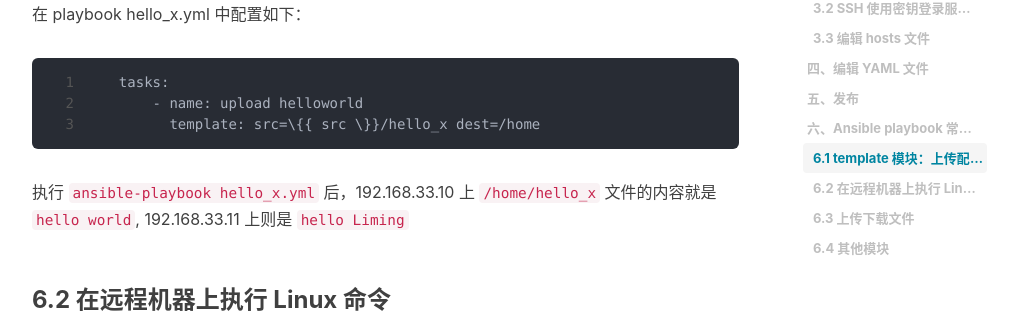
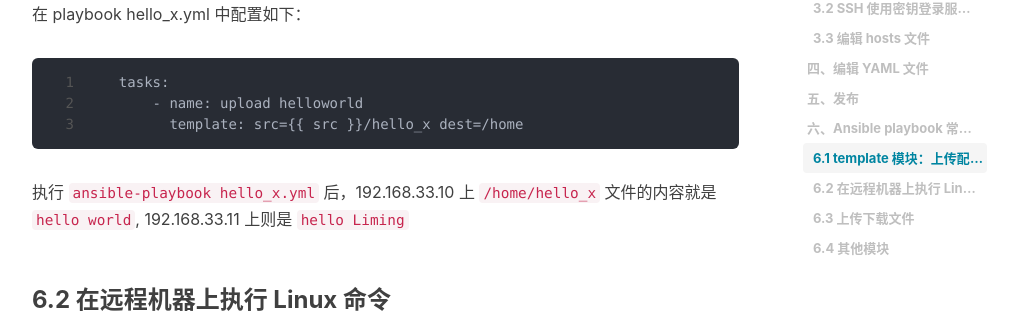
Before and after one commit to kougazhang/oom, a Jekyll site: the page built from _posts/2021-05-28-ansible.md, in a window 1280 px wide and 900 px high, scrolled down 4395 px. Shown: the part 186-499 px from the top of the window, without its empty margins (233-1246 px from the left). Built offline with Jekyll 4.4.1, drawn with Linux system fonts in a browser that asks for light colours; nearby versions of some CDN libraries; comment, search, counter and statistics services are not loaded.

Commit message:
fix code highlight 2

````diff
--- a/_posts/2021-05-28-ansible.md
+++ b/_posts/2021-05-28-ansible.md
@@ -134,7 +134,7 @@ hosts 文件配置如下：
 ```
   tasks:
       - name: upload helloworld
-        template: src=\{{ src \}}/hello_x dest=/home
+        template: src={{ src }}/hello_x dest=/home
 ```
 {% endraw %}
 
````
